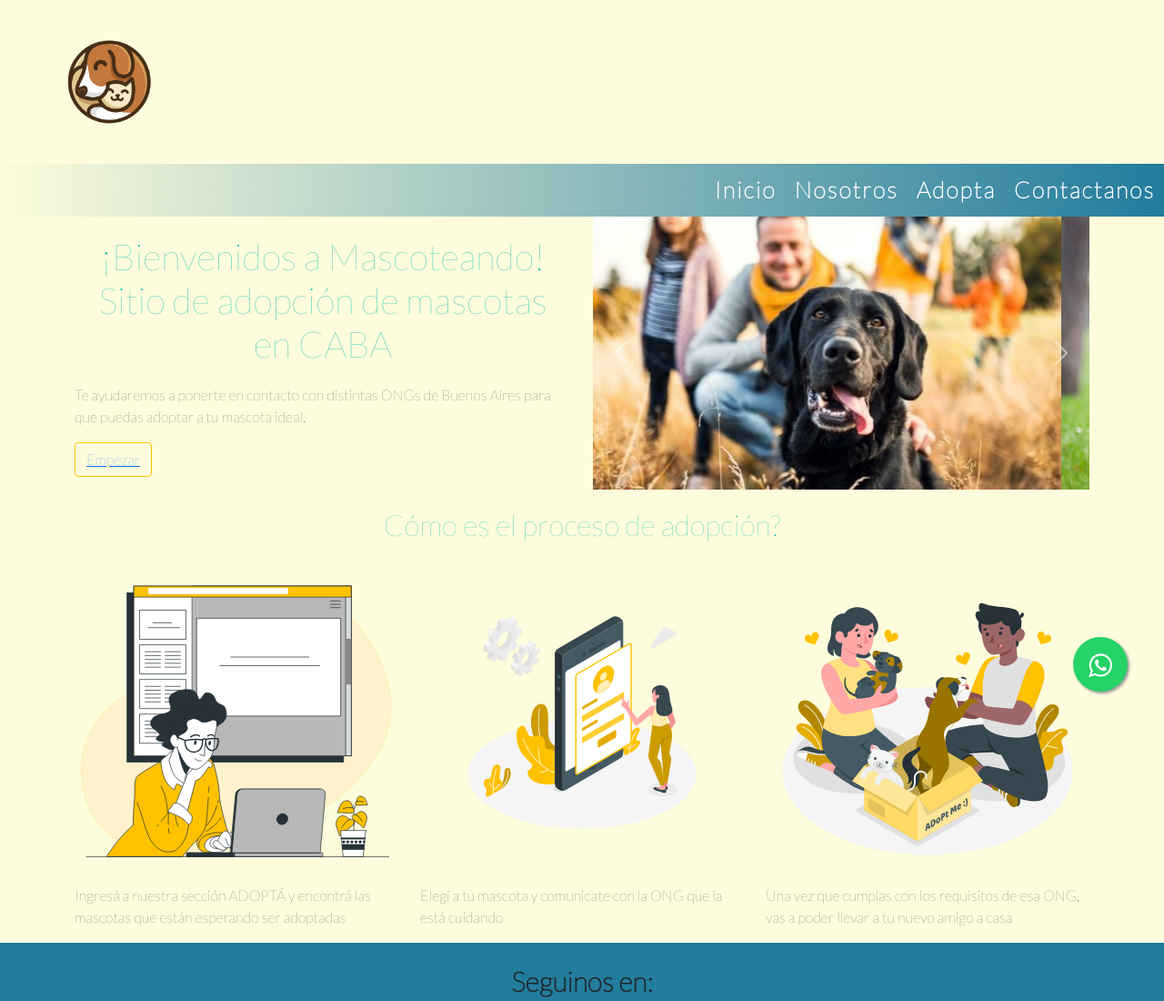
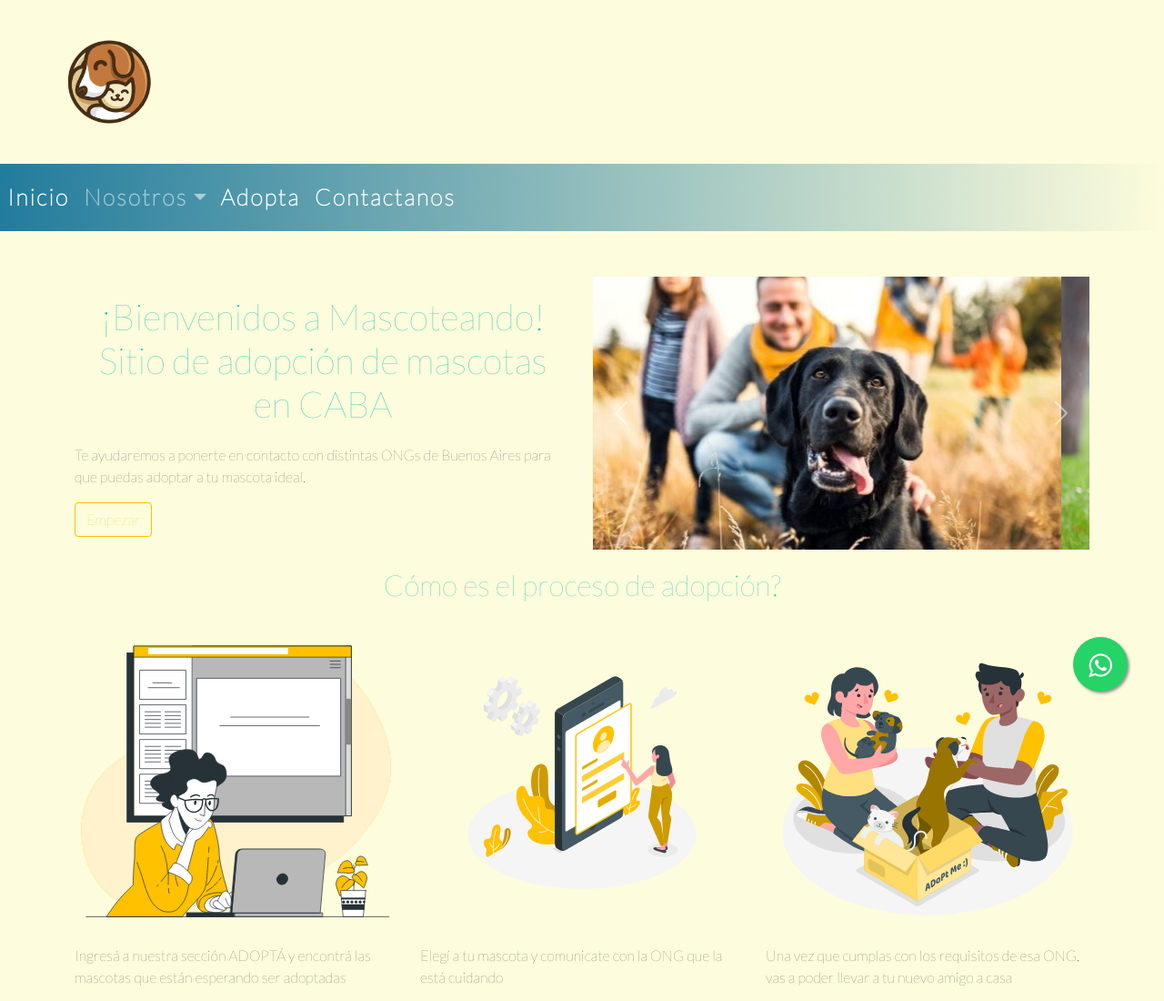
Before and after one commit to magalidsc/mascoteando, a website: page index.html in a window 1280 px wide. Shown: the top 1100 px of the page at 91% size. Drawn offline with nearby package versions, Linux system fonts and the light colour scheme.

Commit message:
Se arregló el navbar para que sea responsive, utilizando elementos de bootstrap. También se corrigió el botón 'empezar'del index

```diff
--- a/index.html
+++ b/index.html
@@ -33,21 +33,40 @@
 
     <header>
         <img src="images/logo.png" class="logo-header" alt="Logo del encabezado">
+      <!-- menú desplegable -->
+        <nav class="navbar navbar-expand-lg navbar-dark menu">
 
-        <nav class="intro-menu" id="menu">
-            <ul class="header-menu">
-                <li><a href="index.html" class="link">Inicio</a></li>
-                <li><a href="pages/nosotros.html" class="link">Nosotros</a></li>
-                <!-- menú desplegable -->
-                <ul>
-                    <li><a href="pages/partners.html" class="link">Partners</a></li>
+            <button class="navbar-toggler" type="button" data-bs-toggle="collapse" data-bs-target="#navbarSupportedContent" aria-controls="navbarSupportedContent" aria-expanded="false" aria-label="Toggle navigation">
+              <span class="navbar-toggler-icon"></span>
+            </button>
+            <div class="collapse navbar-collapse" id="navbarSupportedContent">
+              <ul class="navbar-nav me-auto mb-2 mb-lg-0">
+              </li>
+              <li class="nav-item">
+                <a class="nav-link active" aria-current="page" href="index.html">Inicio</a>
+              </li>
+              <li class="nav-item dropdown">
+                <a class="nav-link dropdown-toggle" id="navbarDropdown" role="button" data-bs-toggle="dropdown" aria-expanded="false">Nosotros</a>
+                <ul class="dropdown-menu" aria-labelledby="navbarDropdown">
+                  <li><a class="dropdown-item" href="pages/nosotros.html">Sobre nosotros</a></li>
+                  <li><a class="dropdown-item" href="pages/partners.html">Partners</a></li>
                 </ul>
-                <!-- fin menu desplegable -->
-                <li><a href="pages/adopta.html" class="link">Adopta</a></li>
+              </li>
 
-                <li><a href="pages/contactanos.html" class="link">Contactanos</a></li>
-            </ul>
+            </li>
+            <li class="nav-item">
+              <a class="nav-link active" aria-current="page" href="pages/adopta.html">Adopta</a>
+            </li>
+
+          </li>
+          <li class="nav-item">
+            <a class="nav-link active" aria-current="page" href="pages/contactanos.html">Contactanos</a>
+          </li>
+              </ul>
+            </div>
+          </div>
         </nav>
+        <!-- fin menú -->
     </header>
 
     <section>
@@ -65,10 +84,10 @@
        </div>
 
        <div class="intro-button">
-        <button type="button" class="btn btn-outline-warning">
-        <a class="start-button" href="pages/adopta.html">Empezar</a>
-        </button>
+        <a class="btn btn-outline-warning" href="pages/adopta.html" role="button">Empezar</a>
        </div>
+
+
       </div>
 
     <!-- Carousel -->
--- a/scss/layout/_header.scss
+++ b/scss/layout/_header.scss
@@ -1,6 +1,7 @@
 // Header
 
 header {
+    margin-bottom: 50px;
 
     .logo-header{
         height: 180px;
@@ -89,3 +90,67 @@ header {
             }
     }
 }
+
+.menu {
+    background-image: linear-gradient(to left, $body-bg-color, $header-footer-bg-color) ;
+
+    ul {
+        list-style:none;
+        margin-bottom: 0px;
+
+        a {
+            display:block;
+            color:#fff;
+            text-decoration: none;
+            font-weight:400;
+            font-size: map-get($fonts, menus);
+            padding: 10px;
+            letter-spacing:2px;
+            font-weight: bolder;
+        }
+
+        li {
+            position:relative;
+            float:left;
+            margin:auto;
+            padding:0;
+
+
+                &:hover{
+                    background-color:$button-color;
+                }
+
+                &:hover > ul {
+                    display: block;
+                }
+        }
+
+        ul {
+            display: none;
+            position: absolute;
+            top:100%;
+            left:0;
+            margin-bottom: 0px;
+            padding:0;
+            z-index: 1;
+            background-color: $header-footer-bg-color;
+
+                li {
+                    float: none;
+
+                    &:hover {
+                            display: block;
+                        }
+                }
+
+                a {
+                    line-height:120%;
+
+                }
+        }
+
+        li:hover {
+            display: block;
+        }
+    }
+}
```
Also changed, not shown: style/style.css.
